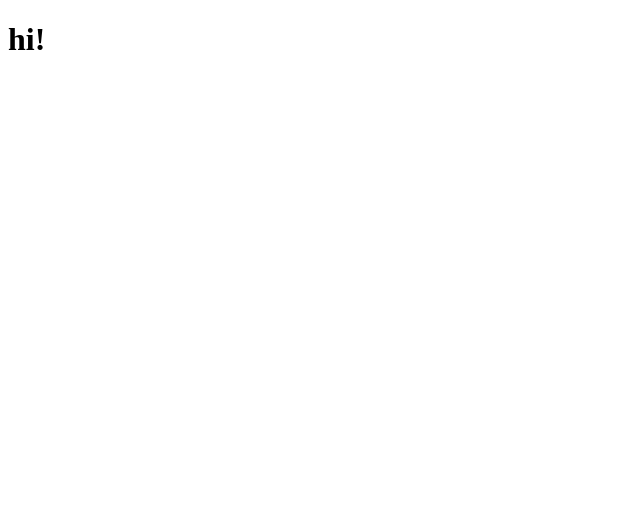
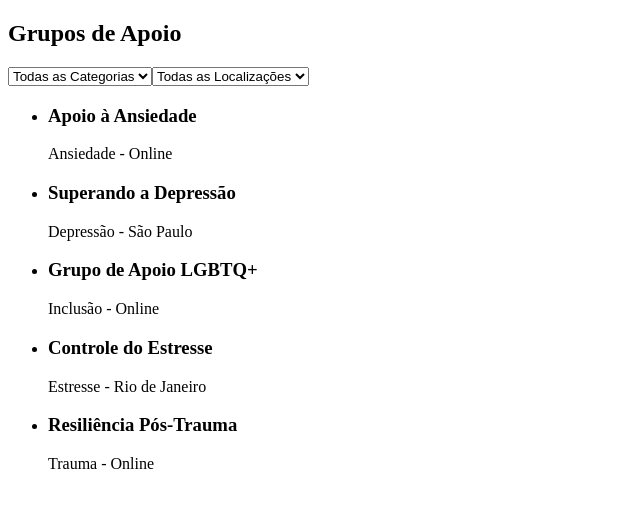
Before and after one commit to joaomacaoli/mind-support, a React (Vite) app: page / in a window 1280 px wide. Shown: the top 508 px of the page, without its empty margins (0-640 px from the left). Built offline with nearby package versions, Linux system fonts and the light colour scheme.

Commit message:
feat: create support-groups base page

```diff
--- a/src/App.jsx
+++ b/src/App.jsx
@@ -1,8 +1,12 @@
+import SupportGroups from './pages/support-groups'
+
 import './App.css'
 
 function App() {
   return (
-    <h1>hi!</h1>
+    <>
+      <SupportGroups />
+    </>
   )
 }
 
--- /dev/null
+++ b/src/pages/support-groups/index.jsx
@@ -0,0 +1,59 @@
+import { useState } from "react";
+// import "./styles.css"; // Importando o CSS
+
+const mockGroups = [
+  { id: 1, name: "Apoio à Ansiedade", category: "Ansiedade", location: "Online" },
+  { id: 2, name: "Superando a Depressão", category: "Depressão", location: "São Paulo" },
+  { id: 3, name: "Grupo de Apoio LGBTQ+", category: "Inclusão", location: "Online" },
+  { id: 4, name: "Controle do Estresse", category: "Estresse", location: "Rio de Janeiro" },
+  { id: 5, name: "Resiliência Pós-Trauma", category: "Trauma", location: "Online" },
+];
+
+export default function SupportGroups() {
+  const [category, setCategory] = useState("");
+  const [location, setLocation] = useState("");
+
+  const filteredGroups = mockGroups.filter(group =>
+    (category ? group.category === category : true) &&
+    (location ? group.location === location : true)
+  );
+
+  return (
+    <div className="container">
+      <h2>Grupos de Apoio</h2>
+
+      {/* Filtros */}
+      <div className="filters">
+        <select onChange={(e) => setCategory(e.target.value)} value={category}>
+          <option value="">Todas as Categorias</option>
+          <option value="Ansiedade">Ansiedade</option>
+          <option value="Depressão">Depressão</option>
+          <option value="Inclusão">Inclusão</option>
+          <option value="Estresse">Estresse</option>
+          <option value="Trauma">Trauma</option>
+        </select>
+
+        <select onChange={(e) => setLocation(e.target.value)} value={location}>
+          <option value="">Todas as Localizações</option>
+          <option value="Online">Online</option>
+          <option value="São Paulo">São Paulo</option>
+          <option value="Rio de Janeiro">Rio de Janeiro</option>
+        </select>
+      </div>
+
+      {/* Listagem dos grupos */}
+      <ul className="group-list">
+        {filteredGroups.length > 0 ? (
+          filteredGroups.map(group => (
+            <li key={group.id} className="group-item">
+              <h3>{group.name}</h3>
+              <p>{group.category} - {group.location}</p>
+            </li>
+          ))
+        ) : (
+          <p>Nenhum grupo encontrado.</p>
+        )}
+      </ul>
+    </div>
+  );
+}
--- /dev/null
+++ b/src/pages/support-groups/styles.css
@@ -0,0 +1,78 @@
+/* Estilos padrão (Mobile First) */
+.container {
+  width: 100%;
+  max-width: var(--xsm);
+  margin: 0 auto;
+  padding: 10px;
+}
+
+h2 {
+  font-size: 20px;
+  text-align: center;
+}
+
+.filters {
+  display: flex;
+  flex-direction: column;
+  gap: 10px;
+  margin-bottom: 20px;
+}
+
+.filters select {
+  padding: 8px;
+  font-size: 16px;
+}
+
+.group-list {
+  list-style: none;
+  padding: 0;
+}
+
+.group-item {
+  border: 1px solid #ccc;
+  padding: 10px;
+  margin-bottom: 10px;
+  border-radius: 5px;
+}
+
+.group-item h3 {
+  font-size: 18px;
+  margin: 0;
+}
+
+/* Tablet (mínimo de 48rem) */
+@media (min-width: 48rem) {
+  .container {
+    max-width: var(--sm);
+  }
+
+  .filters {
+    flex-direction: row;
+    justify-content: space-between;
+  }
+
+  .filters select {
+    width: 48%;
+  }
+
+  .group-item {
+    padding: 15px;
+  }
+}
+
+/* Desktop (mínimo de 64rem) */
+@media (min-width: 64rem) {
+  .container {
+    max-width: var(--lg);
+  }
+
+  .filters select {
+    width: 30%;
+  }
+
+  .group-list {
+    display: grid;
+    grid-template-columns: repeat(2, 1fr);
+    gap: 15px;
+  }
+}
```
